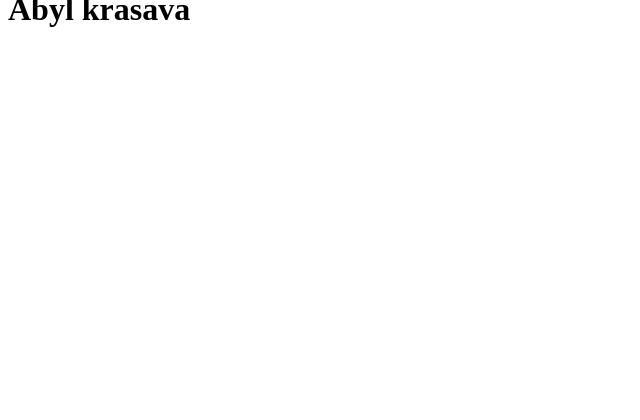
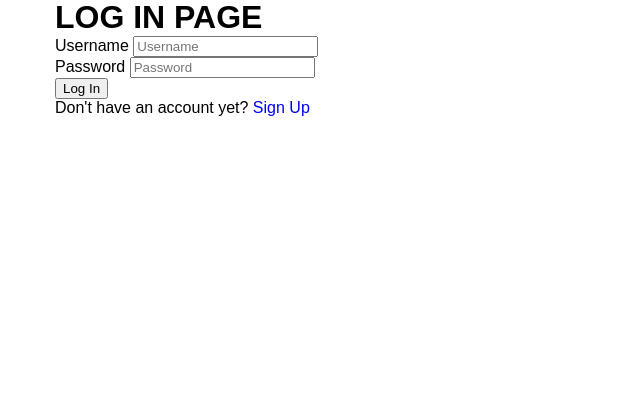
Before and after one commit to AbylayPugashbek/FanpageAITU-main, a Flask app: page /login in a window 1280 px wide. Shown: the part 231-651 px from the top of the page, without its empty margins (0-640 px from the left). Run offline with Flask 2, Linux system fonts and the light colour scheme.

Commit message:
Editing styles css

```diff
--- a/static/asserts/css/main.css
+++ b/static/asserts/css/main.css
@@ -0,0 +1,157 @@
+body {
+    padding: 0;
+    margin: 0;
+    font-family: 'Montserrat', sans-serif;
+    color: black;
+    /* font-size: 25px; */
+
+  }
+
+  * {
+    box-sizing: border-box;
+  }
+
+  h1, h2, h3, h4, h5, h6 {
+    padding: 0;
+    margin: 0;
+    text-transform: uppercase;
+  }
+
+  h2 {
+    font-size: 50px;
+    margin-bottom: 58px;
+  }
+
+  h3 {
+    font-size: 25px;
+    margin-bottom: 28px;
+  }
+
+  a {
+    text-decoration: none;
+  }
+
+  section {
+    padding-top: 113px
+  }
+
+  p {
+    margin: 0;
+  }
+
+  ul, li {
+    display: block;
+    padding: 0;
+    margin: 0;
+  }
+
+  .container {
+    width: 1170px;
+    /*позиционирование по центру*/
+    margin: 0 auto;
+  }
+
+  .header {
+      margin-top: 106;
+    background: url('../img/header-bg.jpg') no-repeat center top / cover;
+    padding-top: 57px;
+    color: rgb(0, 0, 0);
+    padding-bottom: 150px
+  }
+
+  header a {
+    color: rgb(0, 0, 0);
+  }
+
+  .logo {
+    margin-right: 330px;
+
+
+  }
+
+  .menu {
+    display: flex;
+      margin-left: auto;
+  }
+
+  .menu li a {
+    text-transform: uppercase;
+    font-size: 20px;
+    letter-spacing: 0.001em;
+  }
+
+  .menu li a:hover {
+    border-bottom: 1px solid #fff;
+  }
+
+  .menu li {
+    margin-right: 60px;
+  }
+
+  .teammember {
+      margin-top: auto;
+      font-size: 25px;
+      display: inline-flex ;
+    align-items: center;
+      justify-content: space-around;
+
+  }
+  .dacc {
+      font-size: 10;
+  }
+
+  .header1 {
+      padding-top: 25px;
+      padding-bottom: 150px;
+  }
+
+  .header2 a {
+      font-size: 10;
+  }
+
+  .firstmember {
+      margin-left: auto;
+  }
+
+  .secondmember {
+      margin: auto;
+  }
+
+  .thirstmember {
+      margin-right: auto;
+  }
+
+  .nav {
+    display: flex;
+    align-items: center;
+  }
+
+  .offer {
+    text-transform: uppercase;
+    margin-top: 216px;
+  }
+
+  .offer p {
+    font-size: 30px;
+    letter-spacing: 0.1em;
+  }
+
+  .offer h1 {
+    font-size: 100px;
+    margin-bottom: 19px;
+    margin-top: -9px;
+    letter-spacing: 0.02em
+  }
+
+  .user {
+      width: 40px;
+      height: 20px;
+  }
+
+  .login {
+      font-size: 35px;
+  }
+
+  .input {
+      font-size: 10;
+  }
--- a/templates/base.html
+++ b/templates/base.html
@@ -4,6 +4,7 @@
     <meta charset="UTF-8">
     <meta name="viewport" content="width=device-width, user-scalable=no, initial-scale=1.0, maximum-scale=1.0, minimum-scale=1.0">
     <meta http-equiv="X-UA-Compatible" content="ie=edge">
+  <link rel="stylesheet" href="..\static\asserts\css\main.css">
 
     <!-- Title block -->
     <title>{% block title %}{% endblock %}</title>
@@ -12,22 +13,50 @@
 <body>
 
     <!-- Header of Pages -->
-    <header>
-
-        <!-- NavBar -->
-        <nav id="navbar" class="navbar">
-            <ul>
-                <li><a href="{{ url_for('home') }}"> FanPage AITU </a> </li>
-                <li><a href="{{ url_for('home') }}"> Home </a> </li>
-                <li><a href="{{ url_for('about') }}"> About </a> </li>
-                <li><a href="{{ url_for('posts') }}"> Posts </a> </li>
-                <li><a href="{{ url_for('contact') }}"> Contact </a> </li>
-                <li><a href="{{ url_for('login') }}"> Log In </a> </li>
-                <li><a href="{{ url_for('signup') }}"> Sign Up </a> </li>
-            </ul>
-        </nav>
-
-    </header>
+    <header id="header" class="header">
+    <div class="container">
+      <div class="nav">
+        <!-- <img src="#" alt="Fanpage AITU" class="logo"> -->
+        <ul class="menu">
+          <li>
+            <a href="{{ url_for('home') }}">
+              FanPage AITU
+            </a>
+          </li>
+          <li>
+            <a href="{{ url_for('home') }}">
+              Home
+            </a>
+          </li>
+          <li>
+            <a href="{{ url_for('about') }}">
+              About
+            </a>
+          </li>
+          <li>
+            <a href="{{ url_for('posts') }}">
+              Posts
+            </a>
+          </li>
+          <li>
+            <a href="{{ url_for('contact') }}">
+              Contact
+            </a>
+          </li>
+                    <li>
+            <a href="{{ url_for('login') }}">
+              Log In
+            </a>
+          </li>
+                    <li>
+            <a href="{{ url_for('signup') }}">
+              Sign Up
+            </a>
+          </li>
+        </ul>
+      </div>
+    </div>
+  </header>
 
     <!-- Content of Pages -->
     <div class="container">
--- a/templates/login.html
+++ b/templates/login.html
@@ -4,7 +4,24 @@
 
 {% block content %}
     <div class="container">
-        <h1>Log In Page</h1>
+        <form method="post">
+            <h1>Log In Page</h1>
+
+            <!-- Form for login -->
+            <div class="container">
+                <label for="username">Username</label>
+                <input type="text" class="form-control" name="username" id="username" placeholder="Username"><br>
+
+                <label for="password">Password</label>
+                <input type="text" class="form-control" name="password" id="password" placeholder="Password"><br>
+
+                <input type="submit" value="Log In">
+
+                <p>
+                    Don't have an account yet? <a href="{{ url_for('signup') }}">Sign Up</a>
+                </p>
+            </div>
+
+        </form>
     </div>
-    <h1>Abyl krasava</h1>
 {% endblock %}
```
Also changed, not shown: templates/about.html (+21 -1 lines), templates/signup.html (+28 -1 lines), main.py (line endings or trailing spaces).
